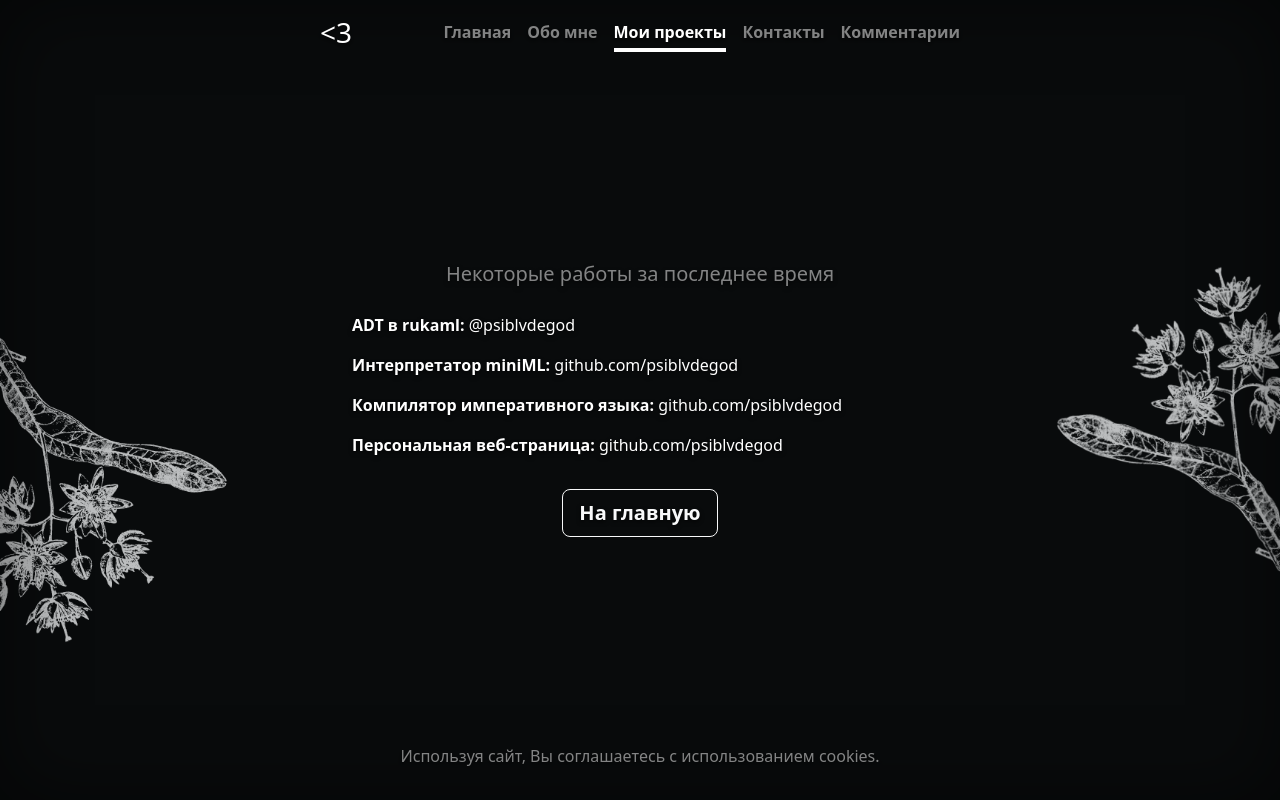
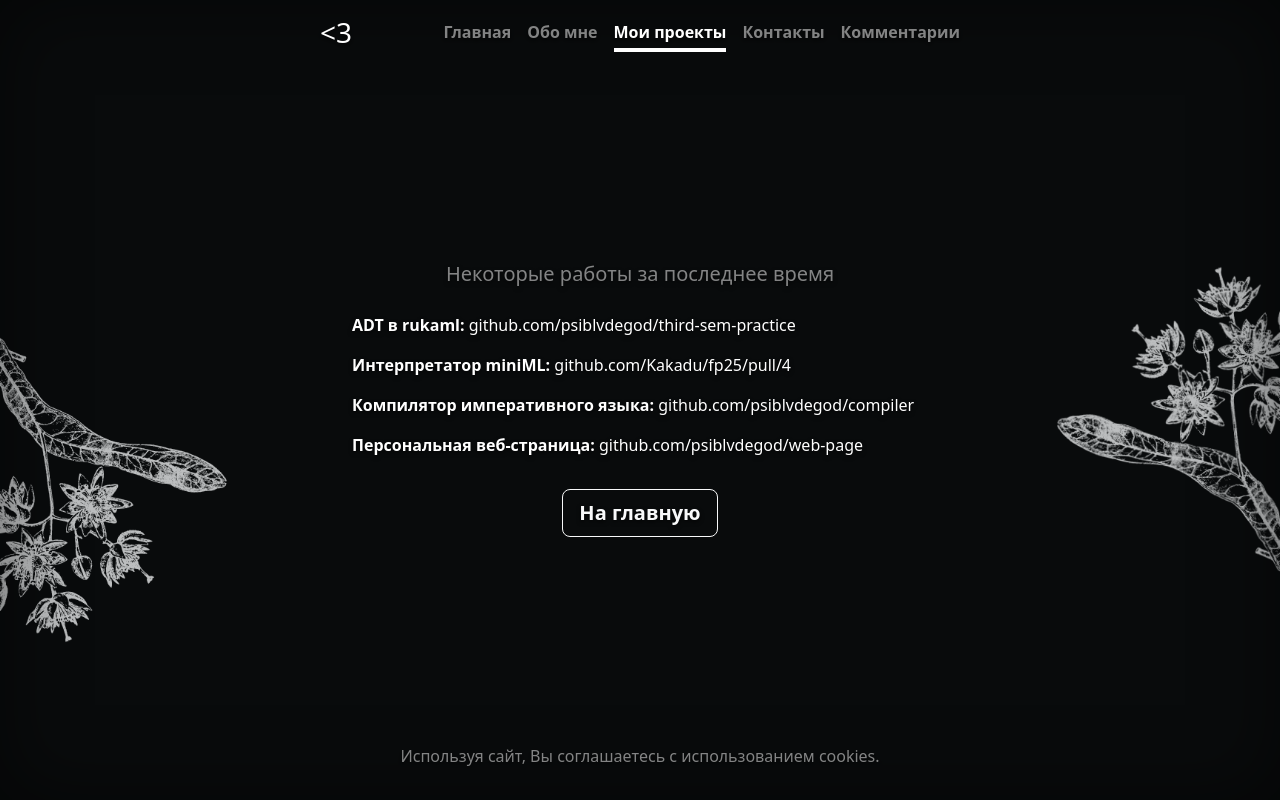
Before and after one commit to psiblvdegod/web-page, a Flask app: page /projects in a window 1280 px wide. Run offline with Flask 3, Linux system fonts and the light colour scheme; parts of the project's set-up code (start-up, migrations or seed data) failed here and were passed over; some libraries are stand-ins or nearby versions.

Commit message:
update link in projects.html
Signed-off-by: psiblvdegod <artyombaly@list.ru>

```diff
--- a/templates/projects.html
+++ b/templates/projects.html
@@ -14,19 +14,19 @@
         <ul class="list-group list-group-flush">
             <li class="list-group-item bg-transparent text-white border-0">
                 <strong>ADT в rukaml:</strong> <a href="https://t.me/psiblvdegod"
-                    class="text-white text-decoration-none">@psiblvdegod</a>
+                    class="text-white text-decoration-none">github.com/psiblvdegod/third-sem-practice</a>
             </li>
             <li class="list-group-item bg-transparent text-white border-0">
                 <strong>Интерпретатор miniML:</strong> <a href="https://github.com/psiblvdegod"
-                    class="text-white text-decoration-none">github.com/psiblvdegod</a>
+                    class="text-white text-decoration-none">github.com/Kakadu/fp25/pull/4</a>
             </li>
             <li class="list-group-item bg-transparent text-white border-0">
                 <strong>Компилятор императивного языка:</strong> <a href="https://github.com/psiblvdegod"
-                    class="text-white text-decoration-none">github.com/psiblvdegod</a>
+                    class="text-white text-decoration-none">github.com/psiblvdegod/compiler</a>
             </li>
             <li class="list-group-item bg-transparent text-white border-0">
                 <strong>Персональная веб-страница:</strong> <a href="https://github.com/psiblvdegod"
-                    class="text-white text-decoration-none">github.com/psiblvdegod</a>
+                    class="text-white text-decoration-none">github.com/psiblvdegod/web-page</a>
             </li>
         </ul>
         <div class="mt-4 text-center">
```
